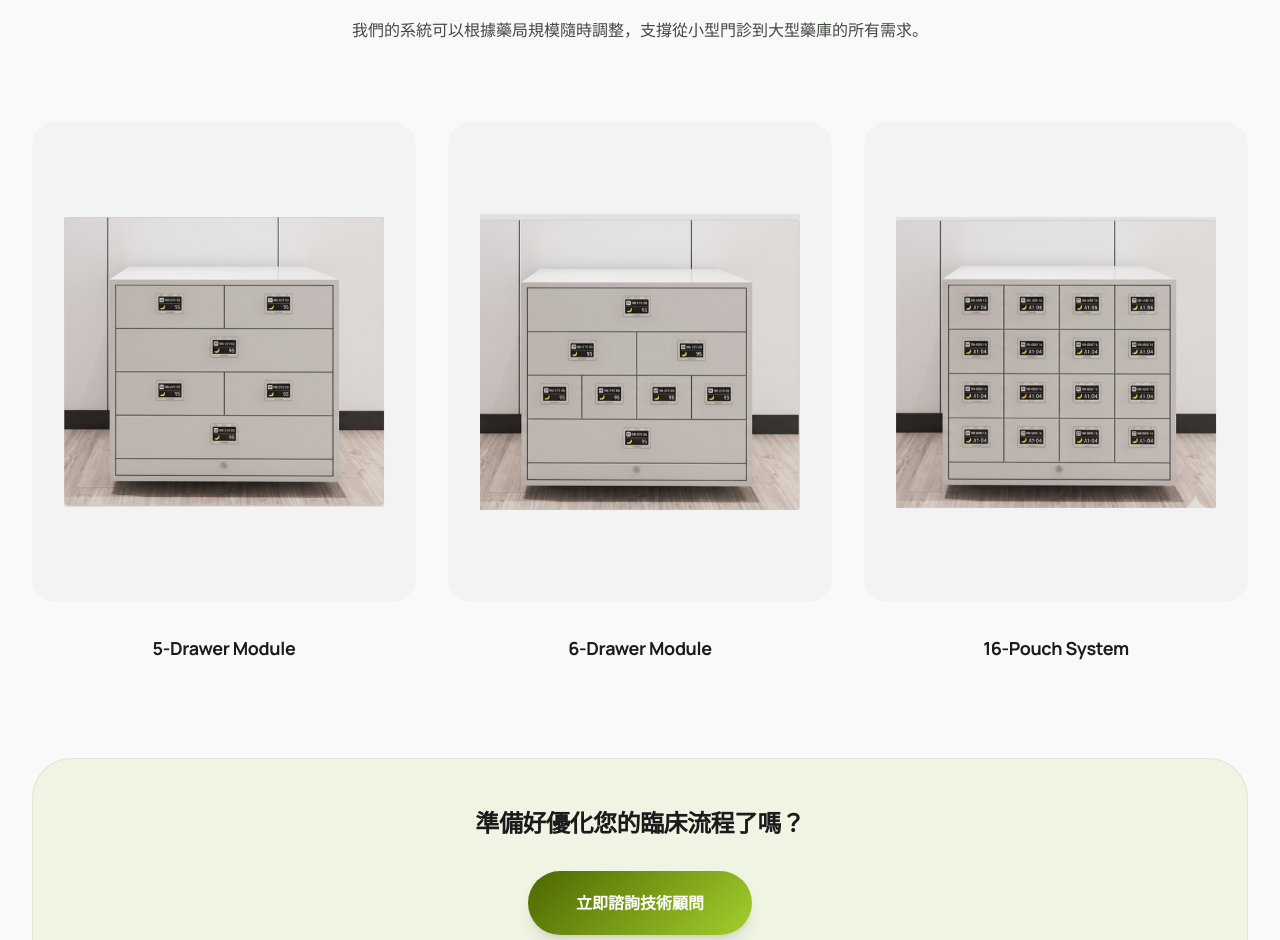
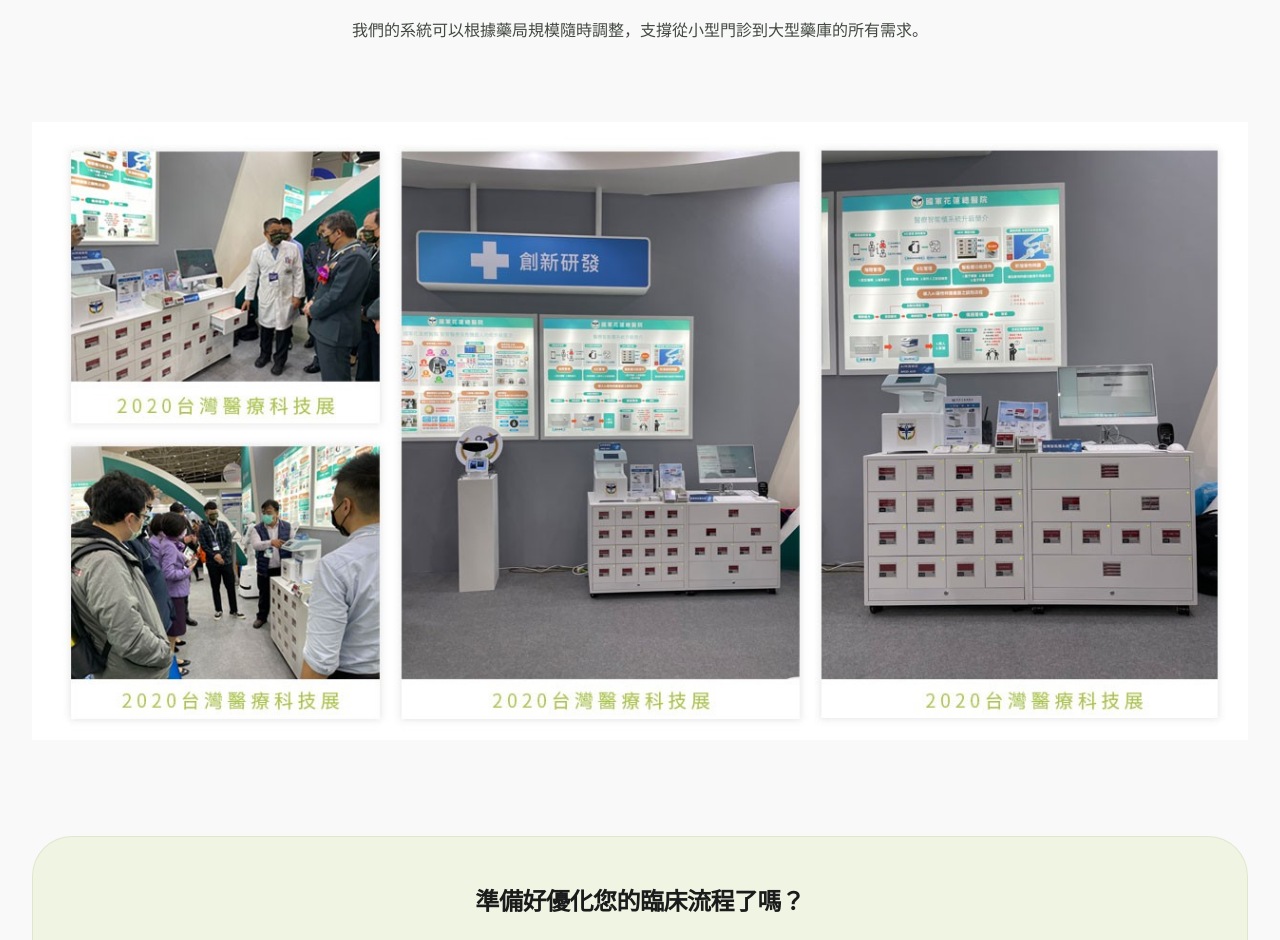
Before and after one commit to mrae43/company-profile-seo, a React (Vite) app: page /milestones in a window 1280 px wide. Shown: the part 3083-4023 px from the top of the page. Built offline with nearby package versions, Linux system fonts and the light colour scheme.

Commit message:
feat: add image to showcase the physical product in milestone page

```diff
--- a/src/pages/Milestones.jsx
+++ b/src/pages/Milestones.jsx
@@ -216,19 +216,8 @@ export default function Milestones() {
               </p>
             </div>
 
-            <div className="grid grid-cols-1 md:grid-cols-3 gap-8">
-              {products.map((product) => (
-                <div key={product.name} className="flex flex-col items-center">
-                  <div className="aspect-[4/5] bg-surface-container-low rounded-3xl overflow-hidden mb-8 w-full">
-                    <img
-                      src={product.image}
-                      alt={product.name}
-                      className="w-full h-full object-contain p-8 mix-blend-multiply"
-                    />
-                  </div>
-                  <h3 className="text-lg font-display font-bold">{product.name}</h3>
-                </div>
-              ))}
+            <div className="">
+              <img src="/src/assets/baiguo7_11.jpg" alt="live-showcase" />
             </div>
 
             <div className="mt-24 p-12 bg-primary-container/10 rounded-[40px] text-center border border-primary/10">
```
Also changed, not shown: src/assets/baiguo7_11.jpg (added).
